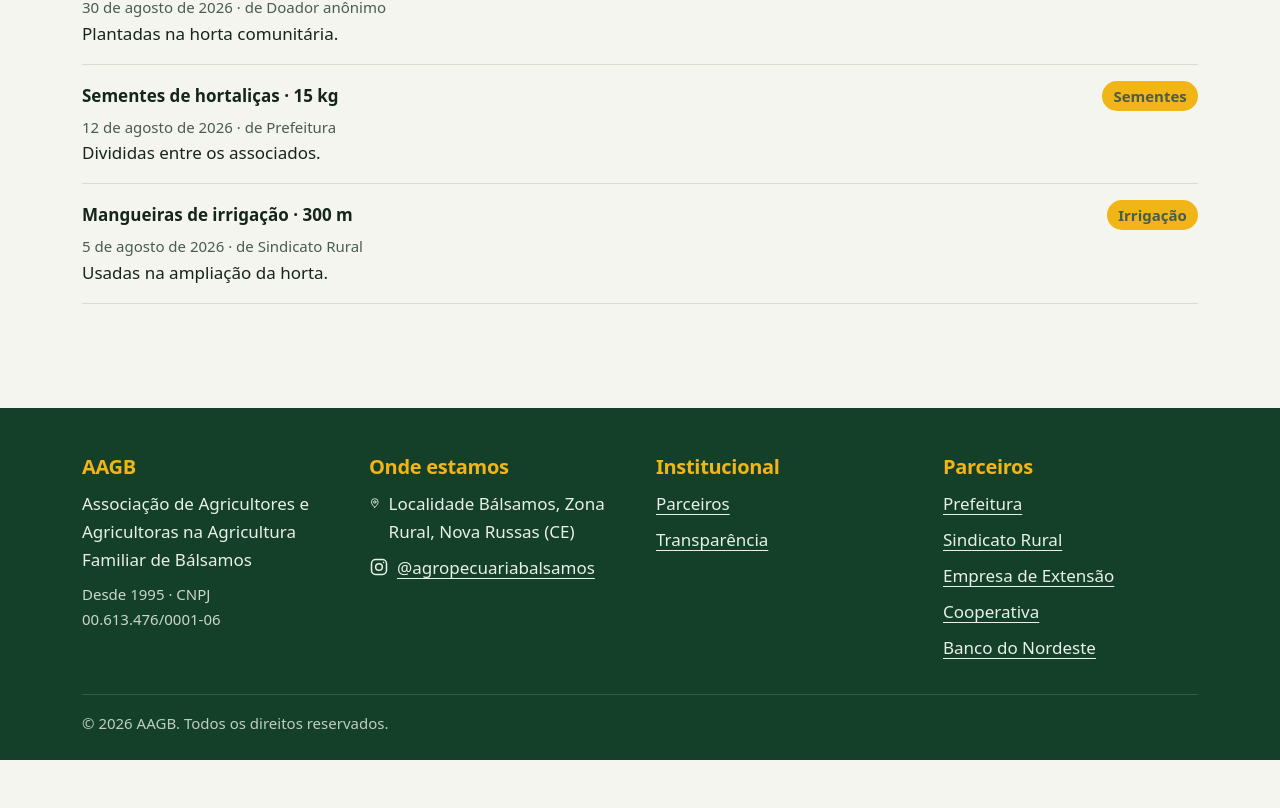
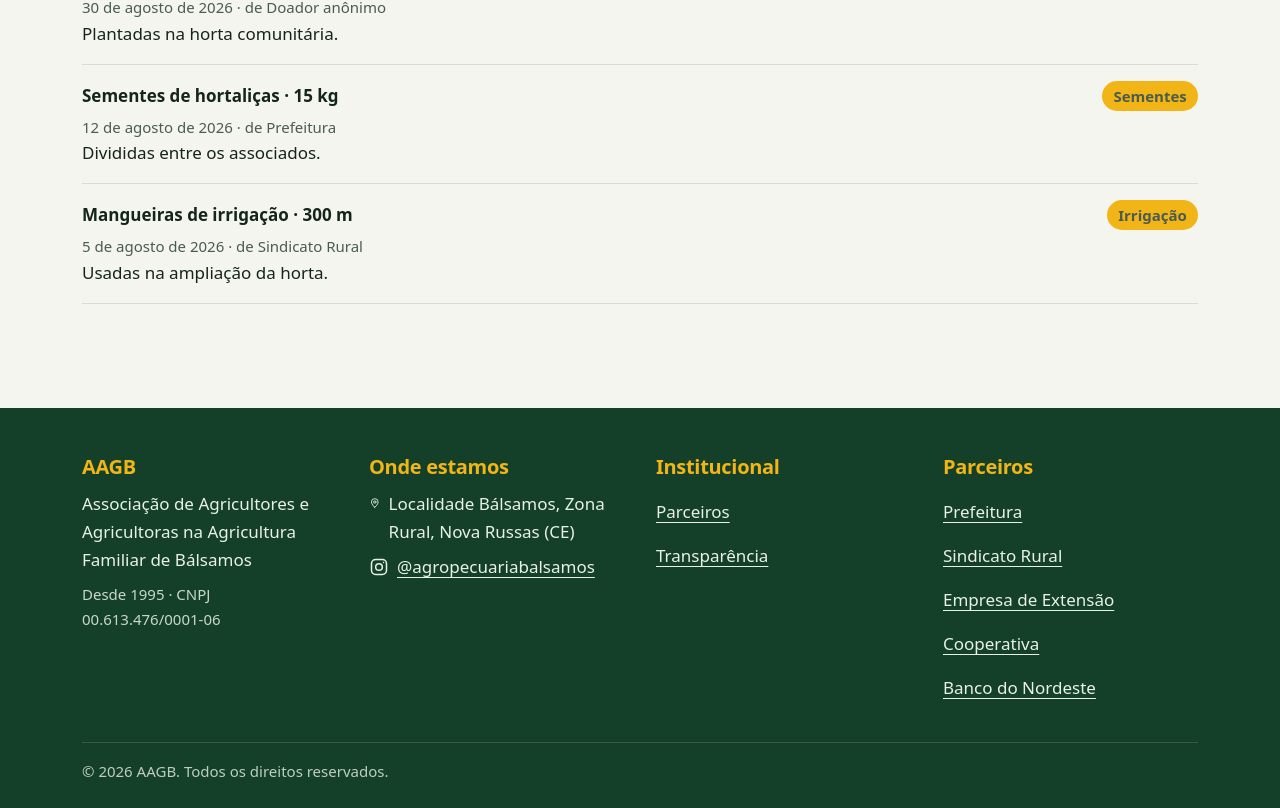
Before and after one commit to SCOLETZERA/aagb-site, a React (Vite) app in the folder apps/web/: page /doacoes in a window 1280 px wide. Shown: the part 2352-3160 px from the top of the page. Before the commit the page ends 3112 px from the top, so only its background shows below. Built offline with nearby package versions, Linux system fonts and the light colour scheme; a web font is replaced by a local one.

Commit message:
style(design): FINDING-002 — alvos de toque de 44px nos links do rodapé e em "Ver todas"
Co-Authored-By: Claude Sonnet 5.5 <noreply@anthropic.com>

```diff
--- a/apps/web/src/components/layout/Footer.module.css
+++ b/apps/web/src/components/layout/Footer.module.css
@@ -13,6 +13,13 @@
 
 .footer a {
   text-underline-offset: 4px;
+}
+
+/* Alvo de toque mínimo de 44px nas listas de links do rodapé. */
+.partners a {
+  display: inline-flex;
+  align-items: center;
+  min-height: 2.75rem;
 }
 
 .grid {
@@ -38,9 +45,16 @@
   margin-top: 0.2rem;
 }
 
+.with a {
+  display: inline-flex;
+  align-items: center;
+  min-height: 2.75rem;
+  margin-block: -0.6rem;
+}
+
 .partners {
   display: grid;
-  gap: var(--space-2);
+  gap: 0;
   margin: 0;
   padding: 0;
   list-style: none;
--- a/apps/web/src/components/ui/Layout.module.css
+++ b/apps/web/src/components/ui/Layout.module.css
@@ -34,6 +34,9 @@
 }
 
 .sectionLink {
+  display: inline-flex;
+  align-items: center;
+  min-height: 2.75rem;
   color: var(--brand);
   font-weight: 700;
   text-underline-offset: 4px;
```
